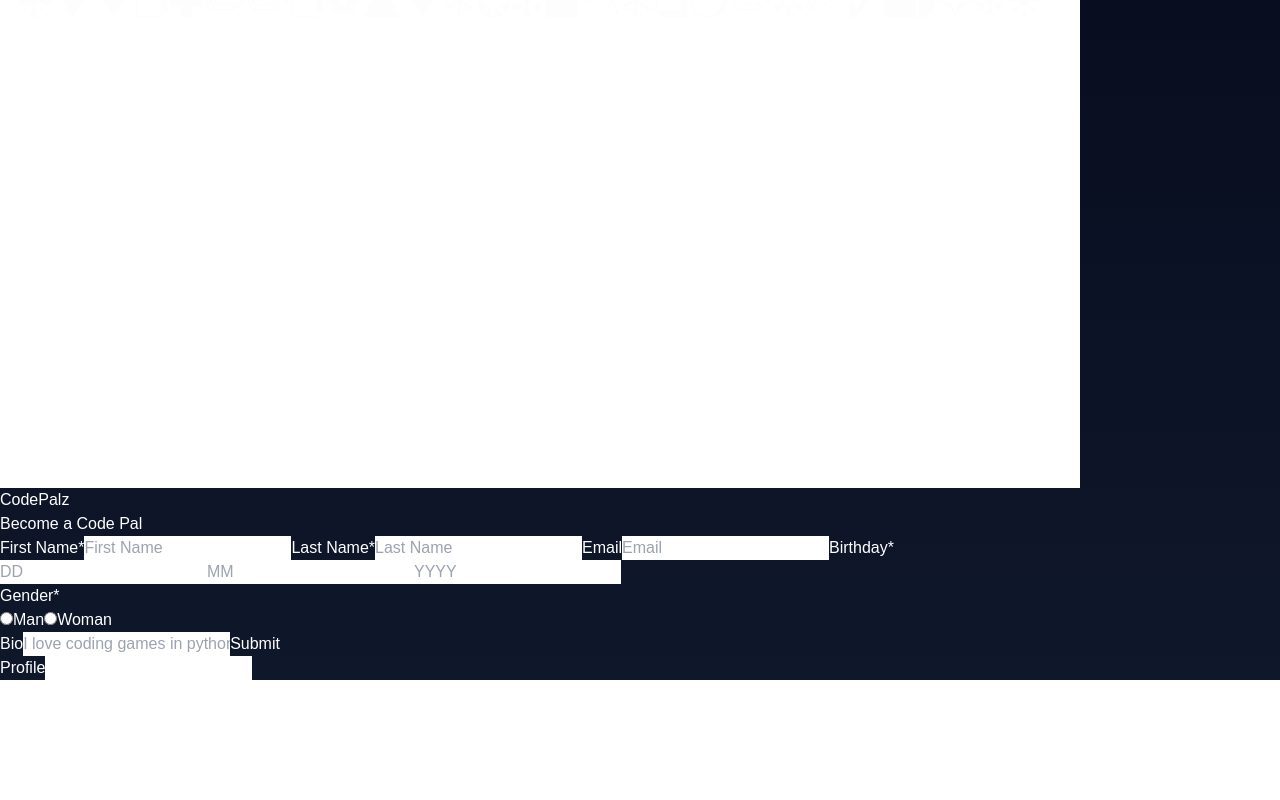
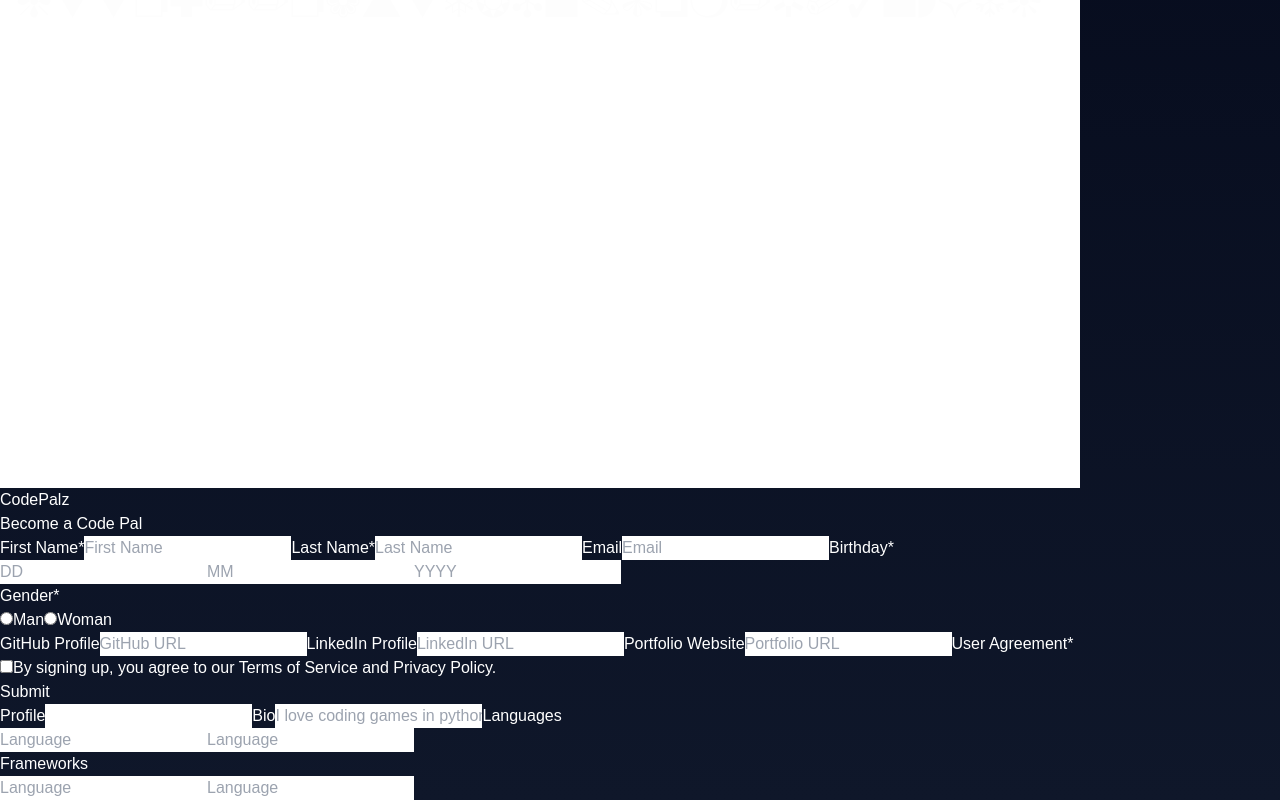
Before and after one commit to Andrew-Habib/CodePalz, a React (Create React App) app: page /onboarding in a window 1280 px wide. Shown: the part 592-1392 px from the top of the page. Before the commit the page ends 1272 px from the top, so only its background shows below. Built offline with nearby package versions, Linux system fonts and the light colour scheme.

Commit message:
Continued developing more sections of the Onboarding sign up page

```diff
--- a/src/pages/Onboarding.js
+++ b/src/pages/Onboarding.js
@@ -96,15 +96,49 @@ const Onboarding = () => {
                             <label htmlFor="woman">Woman</label>
                         </div>
 
-                        <label htmlFor="bio">Bio</label>
+                        <label htmlFor="github">GitHub Profile</label>
                         <input
-                            id="bio"
+                            id="github"
                             type="text"
-                            name="bio"
-                            placeholder="I love coding games in python..."
-                            required={true}
+                            name="github"
+                            placeholder="GitHub URL"
+                            required={false}
                             onChange={handleChange}
                         />
+
+                        <label htmlFor="linkedin">LinkedIn Profile</label>
+                        <input
+                            id="linkedin"
+                            type="text"
+                            name="linkedin"
+                            placeholder="LinkedIn URL"
+                            required={false}
+                            onChange={handleChange}
+                        />
+
+                        <label htmlFor="portfolio">Portfolio Website</label>
+                        <input
+                            id="portfolio"
+                            type="text"
+                            name="portfolio"
+                            placeholder="Portfolio URL"
+                            required={false}
+                            onChange={handleChange}
+                        />
+
+                        <label htmlFor="agreement">User Agreement*</label>
+                        <div>
+                            <input className="agreement"
+                                id="agreement"
+                                type="checkbox"
+                                name="agreement"
+                                value="linkedin"
+                                required={true}
+                                onChange={handleChange}
+                            />
+                            <label>By signing up, you agree to our Terms of Service and Privacy Policy.</label>
+                        </div>
+
                         <input type="submit"/>
                     </section>
                     <section>
@@ -116,6 +150,54 @@ const Onboarding = () => {
                                 required={true}
                                 onChange={handleChange}
                             />
+                        <label htmlFor="bio">Bio</label>
+                            <input
+                                id="bio"
+                                type="text"
+                                name="bio"
+                                placeholder="I love coding games in python..."
+                                required={true}
+                                onChange={handleChange}
+                            />
+                        <label htmlFor="languages">Languages</label>
+                            <div>
+                                <input className="languages-input"
+                                    id="language-text"
+                                    type="text"
+                                    name="language-text"
+                                    placeholder="Language"
+                                    required={true}
+                                    onChange={handleChange}
+                                />
+                                <input className="languages-input"
+                                    id="language-button"
+                                    type="text"
+                                    name="language-button"
+                                    placeholder="Language"
+                                    required={true}
+                                    onChange={handleChange}
+                                />
+                            </div>
+
+                        <label htmlFor="frameworks">Frameworks</label>
+                            <div>
+                                <input className="languages-input"
+                                    id="bio"
+                                    type="text"
+                                    name="bio"
+                                    placeholder="Language"
+                                    required={true}
+                                    onChange={handleChange}
+                                />
+                                <input className="languages-input"
+                                    id="bio"
+                                    type="text"
+                                    name="bio"
+                                    placeholder="Language"
+                                    required={true}
+                                    onChange={handleChange}
+                                />
+                            </div>
                     </section>
                 </form>
 
--- a/src/tailwind css/Onboarding.css
+++ b/src/tailwind css/Onboarding.css
@@ -24,8 +24,12 @@
     @apply p-3 my-4 mx-4;
 }
 
+.agreement {
+    @apply w-4 h-4;
+}
+
 .onboarding form input[type="number"] {
-    @apply w-1/6;
+    @apply w-1/4;
 }
 
 .onboarding input[type=submit] {
@@ -37,3 +41,7 @@
     @apply bg-gradient-to-b from-pink-800 to-pink-500;
     @apply shadow-lg shadow-pink-500/50;
 }
+
+.languages-input {
+    @apply w-5/12;
+}
```
